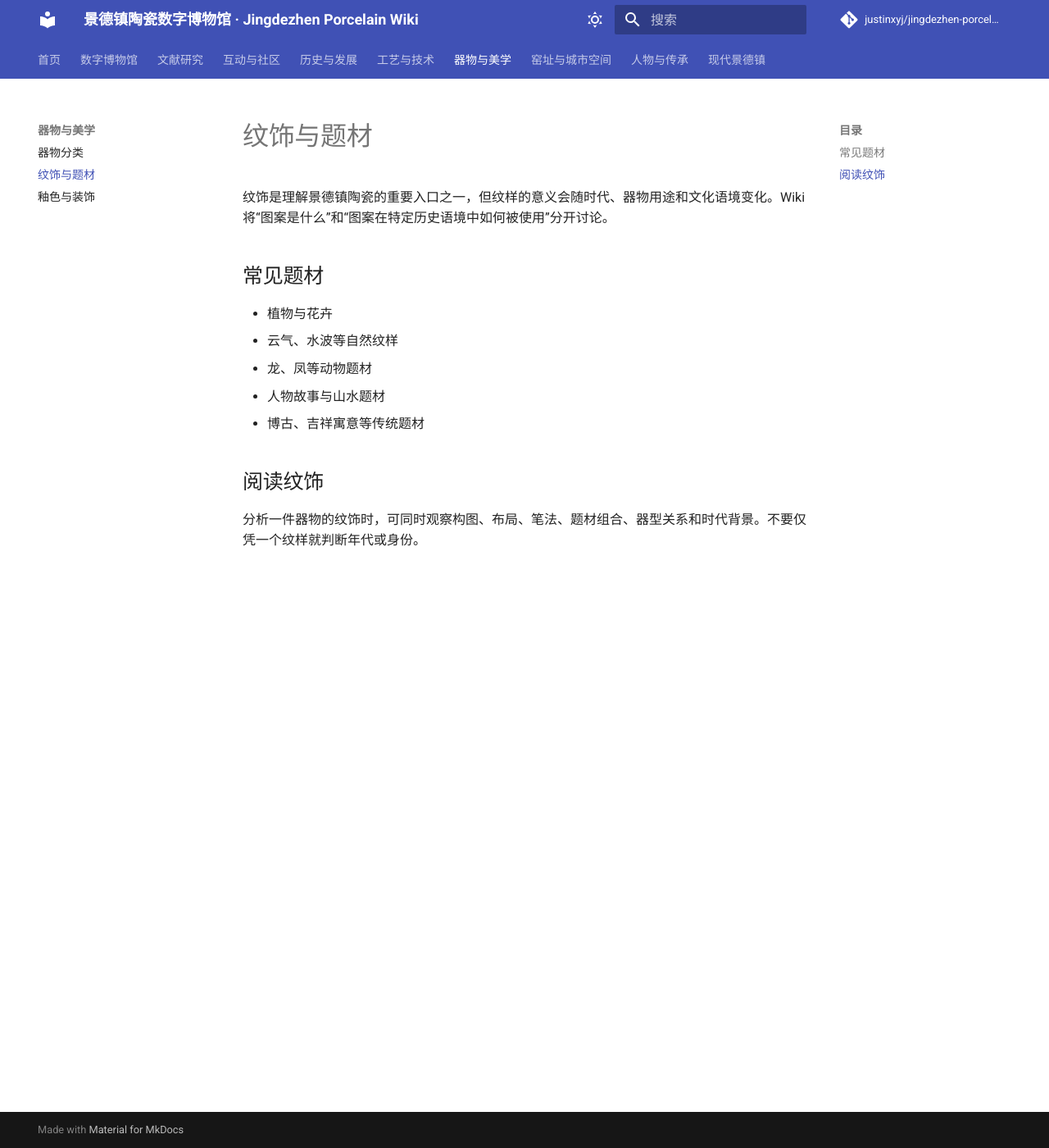
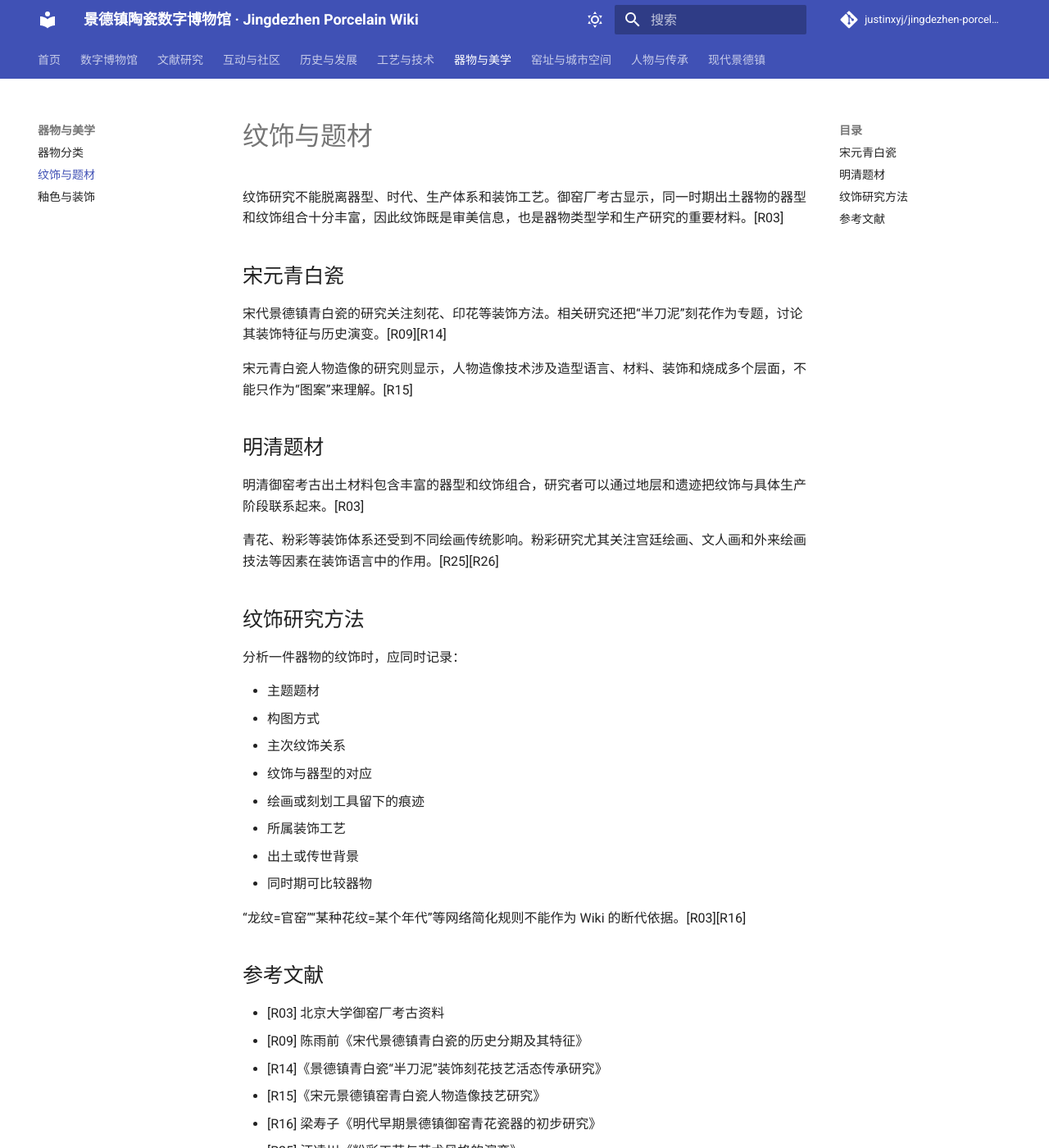
Before and after one commit to justinxyj/jingdezhen-porcelain-wiki, an MkDocs documentation site: the page built from docs/aesthetics/patterns.md, in a window 1280 px wide and 1400 px high. Shown: the whole window at 82% size. Built offline with MkDocs 1.6.1 and Material for MkDocs 9.7.7, drawn with Linux system fonts in a browser that asks for light colours; a script that is not in the unit is left out; comment, search, counter and statistics services are not loaded; some of the changed text lies outside the part shown.

Commit message:
docs: expand pattern and decoration research from sources

```diff
--- a/docs/aesthetics/patterns.md
+++ b/docs/aesthetics/patterns.md
@@ -1,15 +1,40 @@
 # 纹饰与题材
 
-纹饰是理解景德镇陶瓷的重要入口之一，但纹样的意义会随时代、器物用途和文化语境变化。Wiki 将“图案是什么”和“图案在特定历史语境中如何被使用”分开讨论。
+纹饰研究不能脱离器型、时代、生产体系和装饰工艺。御窑厂考古显示，同一时期出土器物的器型和纹饰组合十分丰富，因此纹饰既是审美信息，也是器物类型学和生产研究的重要材料。[R03]
 
-## 常见题材
+## 宋元青白瓷
 
-- 植物与花卉
-- 云气、水波等自然纹样
-- 龙、凤等动物题材
-- 人物故事与山水题材
-- 博古、吉祥寓意等传统题材
+宋代景德镇青白瓷的研究关注刻花、印花等装饰方法。相关研究还把“半刀泥”刻花作为专题，讨论其装饰特征与历史演变。[R09][R14]
 
-## 阅读纹饰
+宋元青白瓷人物造像的研究则显示，人物造像技术涉及造型语言、材料、装饰和烧成多个层面，不能只作为“图案”来理解。[R15]
 
-分析一件器物的纹饰时，可同时观察构图、布局、笔法、题材组合、器型关系和时代背景。不要仅凭一个纹样就判断年代或身份。
+## 明清题材
+
+明清御窑考古出土材料包含丰富的器型和纹饰组合，研究者可以通过地层和遗迹把纹饰与具体生产阶段联系起来。[R03]
+
+青花、粉彩等装饰体系还受到不同绘画传统影响。粉彩研究尤其关注宫廷绘画、文人画和外来绘画技法等因素在装饰语言中的作用。[R25][R26]
+
+## 纹饰研究方法
+
+分析一件器物的纹饰时，应同时记录：
+
+- 主题题材
+- 构图方式
+- 主次纹饰关系
+- 纹饰与器型的对应
+- 绘画或刻划工具留下的痕迹
+- 所属装饰工艺
+- 出土或传世背景
+- 同时期可比较器物
+
+“龙纹=官窑”“某种花纹=某个年代”等网络简化规则不能作为 Wiki 的断代依据。[R03][R16]
+
+## 参考文献
+
+- [R03] 北京大学御窑厂考古资料
+- [R09] 陈雨前《宋代景德镇青白瓷的历史分期及其特征》
+- [R14]《景德镇青白瓷“半刀泥”装饰刻花技艺活态传承研究》
+- [R15]《宋元景德镇窑青白瓷人物造像技艺研究》
+- [R16] 梁寿子《明代早期景德镇御窑青花瓷器的初步研究》
+- [R25] 汪凌川《粉彩工艺与艺术风格的演变》
+- [R26] 马俐《清中期宫廷花鸟画风对粉彩花鸟装饰的影响》
```
